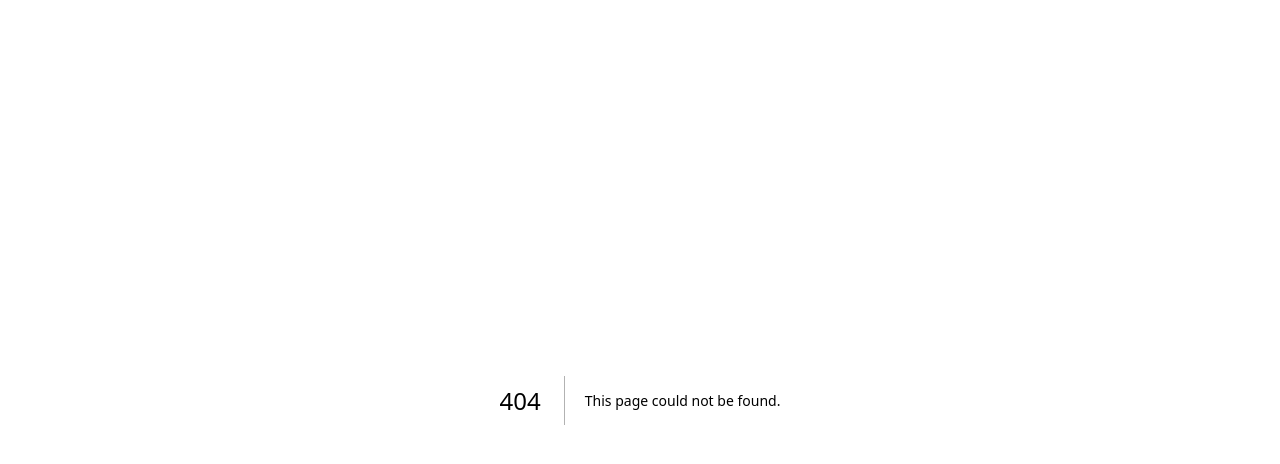
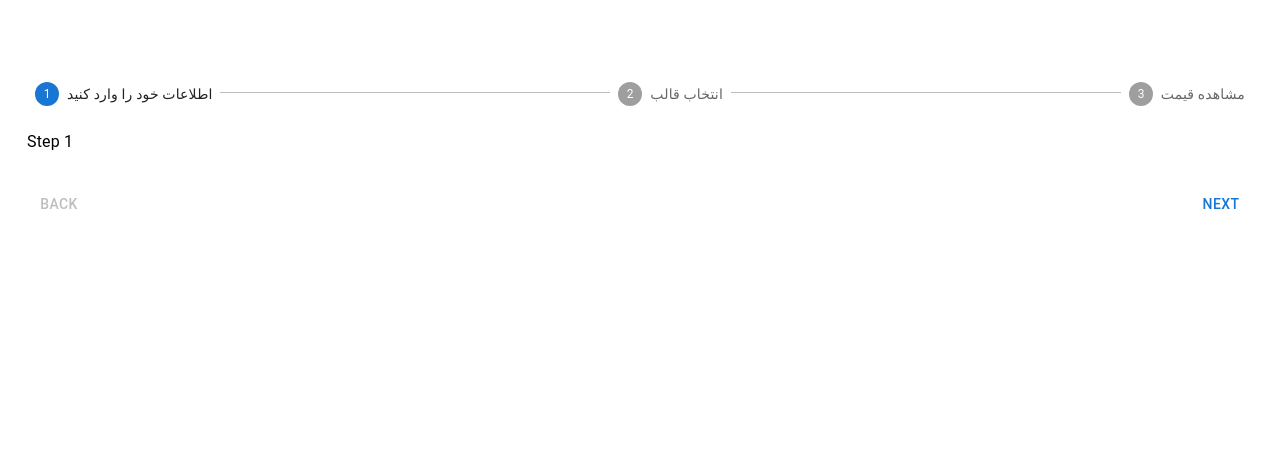
Before and after one commit to oo11boy/webunicode, a Next.js app: page /requestSite/1 in a window 1280 px wide. Before the commit this address had no page. Shown: the top 464 px of the page. Built offline with nearby package versions, Linux system fonts and the light colour scheme.

Commit message:
feat: add basic web design page

```diff
--- /dev/null
+++ b/src/app/requestSite/[id]/page.js
@@ -0,0 +1,120 @@
+"use client"
+
+import * as React from 'react';
+import Box from '@mui/material/Box';
+import Stepper from '@mui/material/Stepper';
+import Step from '@mui/material/Step';
+import StepButton from '@mui/material/StepButton';
+import Button from '@mui/material/Button';
+import Typography from '@mui/material/Typography';
+import { useState } from 'react';
+
+const steps = ['اطلاعات خود را وارد کنید', 'انتخاب قالب', 'مشاهده قیمت'];
+
+export default function page() {
+  const [activeStep, setActiveStep] = useState(0);
+  const [completed, setCompleted] = useState({});
+
+  const totalSteps = () => {
+    return steps.length;
+  };
+
+  const completedSteps = () => {
+    return Object.keys(completed).length;
+  };
+
+  const isLastStep = () => {
+    return activeStep === totalSteps() - 1;
+  };
+
+  const allStepsCompleted = () => {
+    return completedSteps() === totalSteps();
+  };
+
+  const handleNext = () => {
+    const newActiveStep =
+      isLastStep() && !allStepsCompleted()
+        ? // It's the last step, but not all steps have been completed,
+          // find the first step that has been completed
+          steps.findIndex((step, i) => !(i in completed))
+        : activeStep + 1;
+    setActiveStep(newActiveStep);
+  };
+
+  const handleBack = () => {
+    setActiveStep((prevActiveStep) => prevActiveStep - 1);
+  };
+
+  const handleStep = (step) => () => {
+    setActiveStep(step);
+  };
+
+  const handleComplete = () => {
+    setCompleted({
+      ...completed,
+      [activeStep]: true,
+    });
+    handleNext();
+  };
+
+  const handleReset = () => {
+    setActiveStep(0);
+    setCompleted({});
+  };
+
+  return (
+    <Box sx={{ width: '100%' }} className='container mt-20'>
+      <Stepper nonLinear activeStep={activeStep}>
+        {steps.map((label, index) => (
+          <Step key={label} completed={completed[index]}>
+            <StepButton color="inherit" onClick={handleStep(index)}>
+              {label}
+            </StepButton>
+          </Step>
+        ))}
+      </Stepper>
+      <div>
+        {allStepsCompleted() ? (
+          <>
+            <Typography sx={{ mt: 2, mb: 1 }}>
+              All steps completed - you&apos;re finished
+            </Typography>
+            <Box sx={{ display: 'flex', flexDirection: 'row', pt: 2 }}>
+              <Box sx={{ flex: '1 1 auto' }} />
+              <Button onClick={handleReset}>Reset</Button>
+            </Box>
+          </>
+        ) : (
+          <>
+            <Typography sx={{ mt: 2, mb: 1, py: 1 }}>
+              Step {activeStep + 1}
+            </Typography>
+            <Box sx={{ display: 'flex', flexDirection: 'row', pt: 2 }}>
+              <Button
+                color="inherit"
+                disabled={activeStep === 0}
+                onClick={handleBack}
+                sx={{ mr: 1 }}
+              >
+                Back
+              </Button>
+              <Box sx={{ flex: '1 1 auto' }} />
+              {activeStep !== steps.length &&
+                (completed[activeStep] ? (
+                  <Typography variant="caption" sx={{ display: 'inline-block' }}>
+                    Step {activeStep + 1} already completed
+                  </Typography>
+                ) : (
+                  <Button onClick={handleComplete}>
+                    {completedSteps() === totalSteps() - 1
+                      ? 'Finish'
+                      : 'Next'}
+                  </Button>
+                ))}
+            </Box>
+          </>
+        )}
+      </div>
+    </Box>
+  );
+}
--- /dev/null
+++ b/src/app/requestSite/page.js
@@ -0,0 +1,10 @@
+import { redirect } from 'next/navigation'
+import React from 'react'
+
+
+export default function page() {
+redirect('../requestSite/create')
+  return (
+    <div>page create</div>
+  )
+}
```
